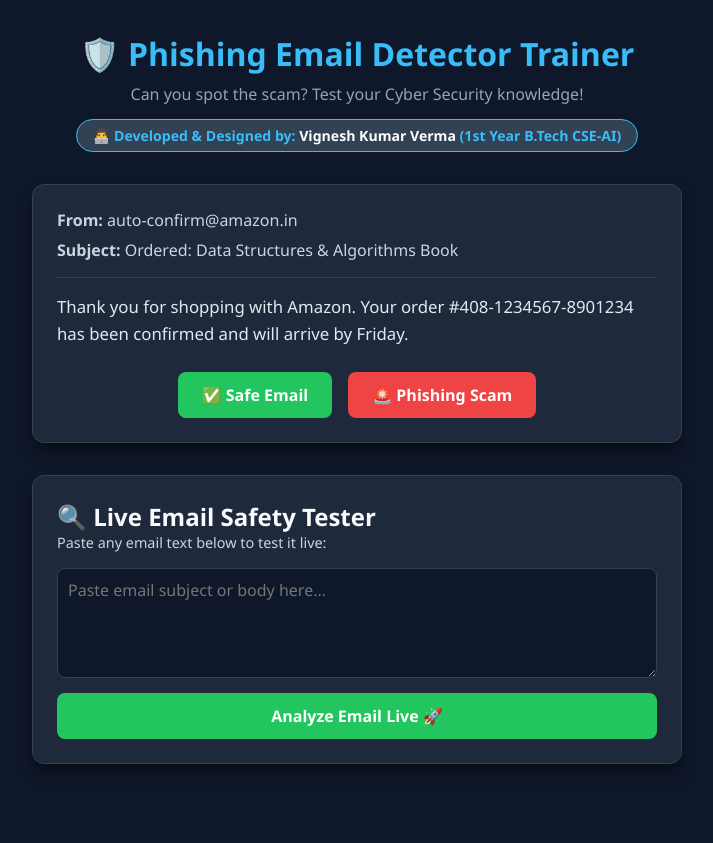
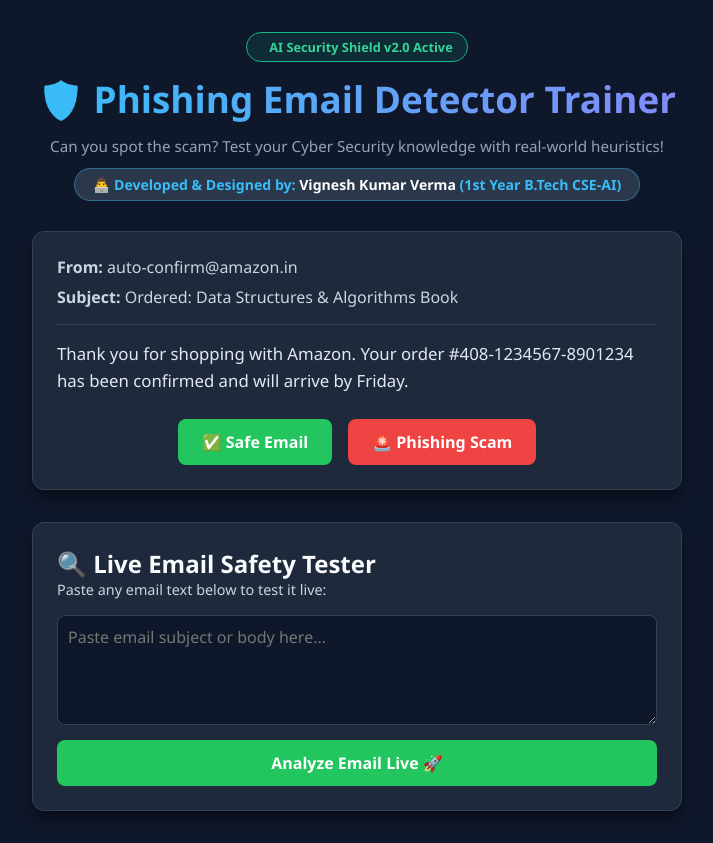
Before and after one commit to vigneshkumarverma-jpg/Email-phishing-detector, a plain HTML site: page index.html in a window 1280 px wide. Shown: the whole page, without its empty margins (283-996 px from the left). Before the commit the page ends 800 px from the top, so only its background shows below. Drawn offline with Linux system fonts and the light colour scheme.

Commit message:
Enhance header with AI Security Shield and styles
Updated header styles and added AI Security Shield notification.

```diff
--- a/index.html
+++ b/index.html
@@ -9,17 +9,28 @@
 <body>
     <div class="container">
 
+<header style="display: flex; flex-direction: column; align-items: center; justify-content: center; text-align: center; gap: 12px; margin-bottom: 30px;">
 
-        <header style="display: flex; flex-direction: column; align-items: center; justify-content: center; text-align: center; gap: 8px;">
-    <h1 style="margin: 0;">🛡️ Phishing Email Detector Trainer</h1>
-    <p style="margin: 0; color: #94a3b8;">Can you spot the scam? Test your Cyber Security knowledge!</p>
+    <div style="background: rgba(16, 185, 129, 0.12); border: 1px solid #10b981; color: #34d399; padding: 5px 14px; border-radius: 20px; font-size: 0.8rem; font-weight: 700; display: flex; align-items: center; gap: 8px;">
+        <span class="live-dot"></span>
+        AI Security Shield v2.0 Active
+    </div>
 
-    <div style="margin-top: 6px; background: #334155; padding: 6px 16px; border-radius: 20px; border: 1px solid #38bdf8; display: inline-block;">
+    <h1 style="margin: 0; font-size: 2.3rem; font-weight: 800; background: linear-gradient(90deg, #38bdf8, #818cf8); -webkit-background-clip: text; -webkit-text-fill-color: transparent;">
+        🛡️ Phishing Email Detector Trainer
+    </h1>
+
+    <p style="margin: 0; color: #94a3b8; font-size: 0.95rem;">
+        Can you spot the scam? Test your Cyber Security knowledge with real-world heuristics!
+    </p>
+
+    <div style="background: rgba(51, 65, 85, 0.8); padding: 6px 18px; border-radius: 20px; border: 1px solid rgba(56, 189, 248, 0.4);">
         <p style="margin: 0; font-size: 0.88rem; color: #38bdf8; font-weight: bold;">
             👨‍💻 Developed & Designed by: <span style="color:#ffffff;">Vignesh Kumar Verma</span> (1st Year B.Tech CSE-AI)
         </p>
     </div>
 </header>
+
         <main>
             <div id="email-card" class="card">
                 <div class="email-header">
```
